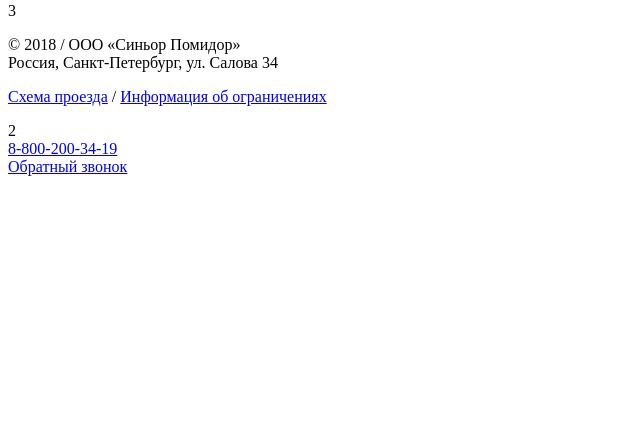
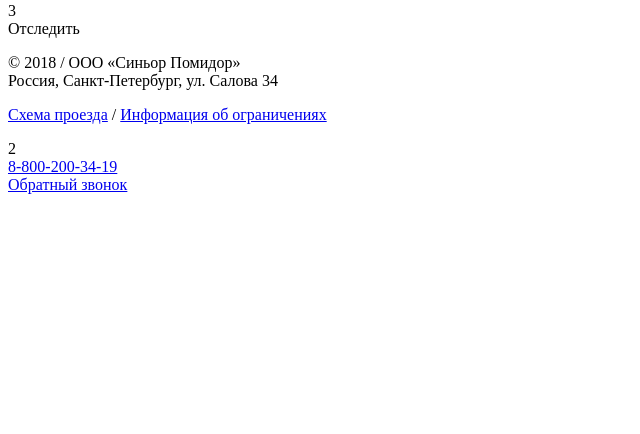
Before and after one commit to a-berezhkov/pomodoro, a Yii app: template front/views/default/index.php in a window 1280 px wide. Shown: the part 346-780 px from the top of the page, without its empty margins (0-640 px from the left). Run offline with PHP 8.4 and a stand-in for Yii, Linux system fonts and the light colour scheme; the template is opened without the code that fills it, so the values that code supplies are empty; a stand-in replaces the project's code that opens the database connection; some libraries are stand-ins or nearby versions.

Commit message:
partners render & styling

```diff
--- a/front/views/default/index.php
+++ b/front/views/default/index.php
@@ -1,12 +1,52 @@
 <div class="front-default-index">
     <div class="front-banners">
-1
+        1
     </div>
     <div class="fornt-hot">
-2
+        2
     </div>
     <div class="front-search">
-3
+        3
     </div>
+    <div class="front-helpdesk">
+        <div class="row">
+            <div class="col-md-6">
+                <div class="video">
 
+                </div>
+            </div>
+            <div class="col-md-6">
+                <div class="row">
+                    <div class="col-md-6">
+
+                    </div>
+                    <div class="col-md-6">
+                        Отследить
+                    </div>
+                </div>
+            </div>
+        </div>
+    </div>
+    <div class="front-partners">
+        <div class="row">
+            <div class="col-md-2">
+                <div class="partner"></div>
+            </div>
+            <div class="col-md-2">
+                <div class="partner"></div>
+            </div>
+            <div class="col-md-2">
+                <div class="partner"></div>
+            </div>
+            <div class="col-md-2">
+                <div class="partner"></div>
+            </div>
+            <div class="col-md-2">
+                <div class="partner"></div>
+            </div>
+            <div class="col-md-2">
+                <div class="partner"></div>
+            </div>
+        </div>
+    </div>
 </div>
--- a/web/css/front/sass/layouts/_module.scss
+++ b/web/css/front/sass/layouts/_module.scss
@@ -1,2 +1,3 @@
+@import "footer";
+@import "front";
 @import "header";
-@import "footer";
```
Also changed, not shown: web/css/front/main.css (+22 -15 lines), web/css/front/sass/layouts/_front.scss (added, +8 -0 lines), 1 other file.
